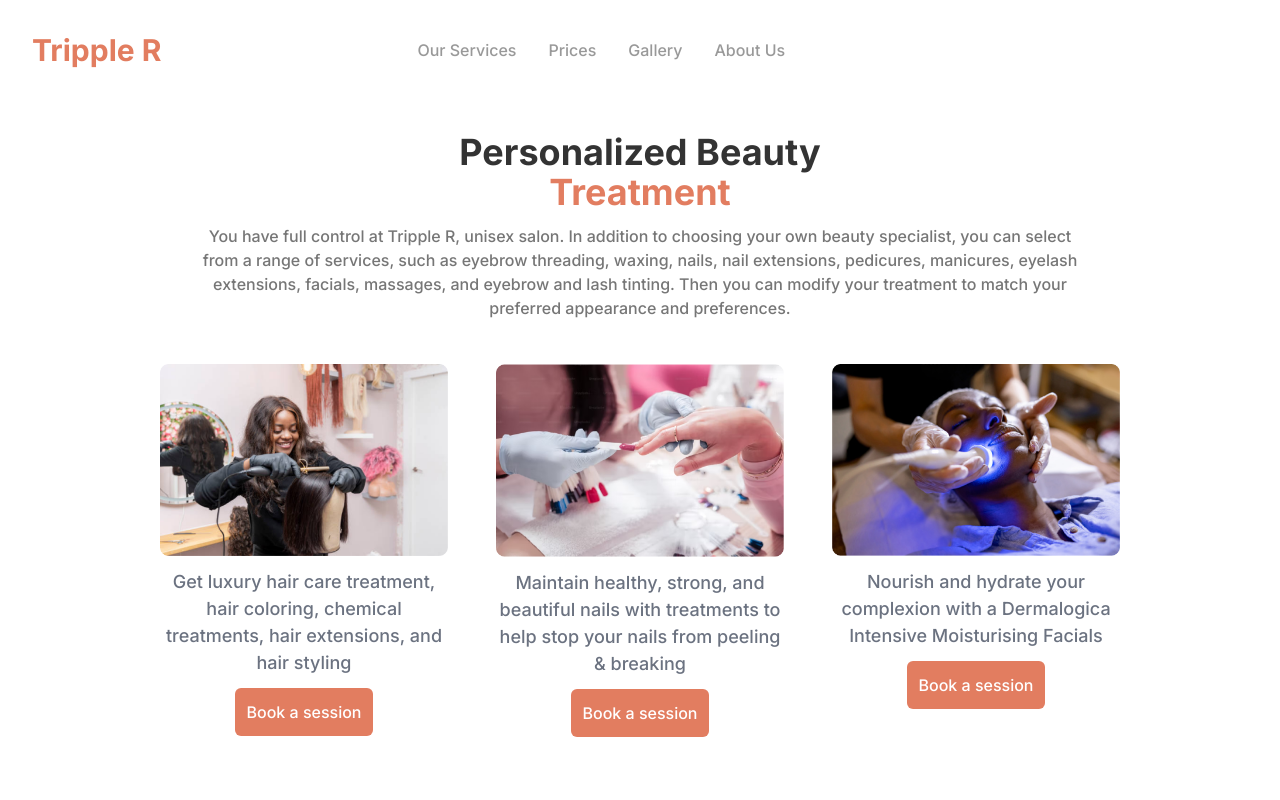
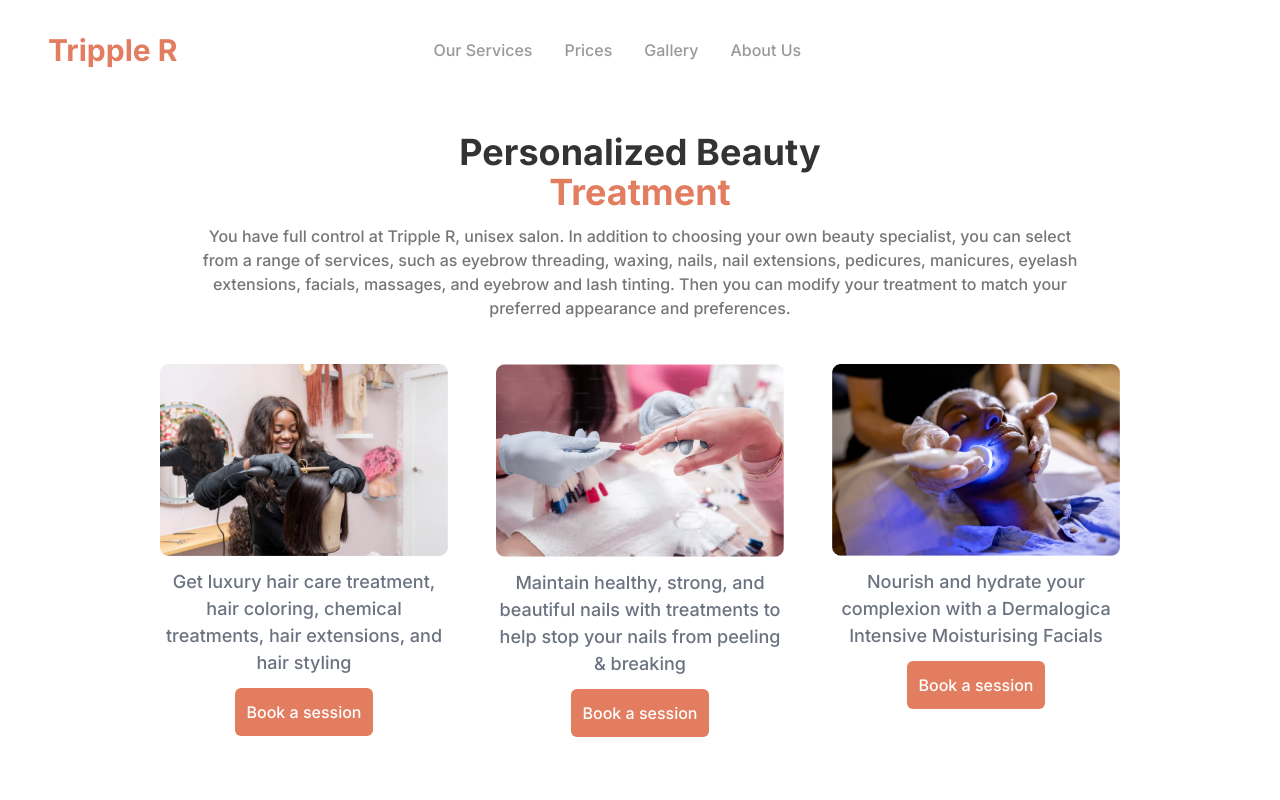
Before and after one commit to iamclement1/tripple-r, a Next.js app: page / in a window 1280 px wide. Shown: the top 800 px of the page. Built offline with nearby package versions, Linux system fonts and the light colour scheme.

Commit message:
'update: increased logo padding'

```diff
--- a/src/components/layouts/Navbar.jsx
+++ b/src/components/layouts/Navbar.jsx
@@ -15,11 +15,11 @@
                 <link rel="icon" href="/favicon.ico" />
             </Head>
             <nav className="w-full bg-white">
-                <div className=" md:space-x-24 lg:space-x-64 px-4 py-3 mx-auto lg:max-w-7xl md:items-center md:flex md:px-8">
+                <div className=" md:space-x-24  lg:space-x-64 px-4 py-3 mx-auto lg:max-w-7xl md:items-center md:flex md:px-8">
                     <div>
                         <div className="flex items-center justify-between py-3 md:py-5 md:block">
                             <Link href='/'>
-                                <h1 className='text-[#E27D60] font-bold text-3xl '>
+                                <h1 className='text-[#E27D60] font-bold text-3xl md:ml-4 '>
                                     Tripple R
                                 </h1>
                             </Link>
```
